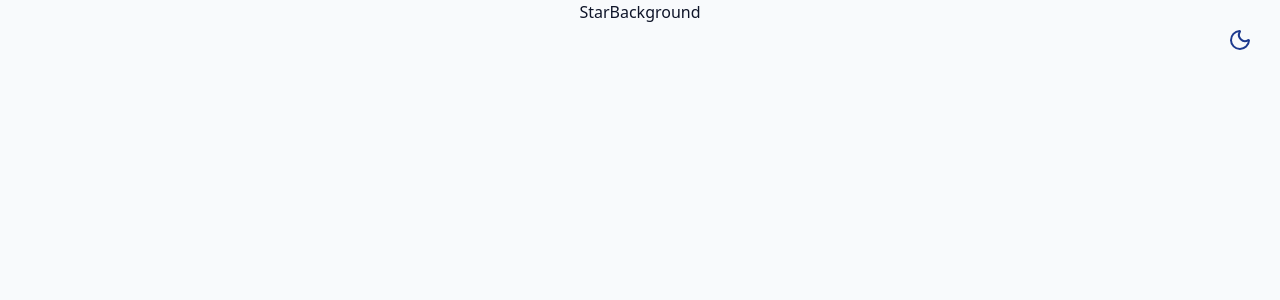
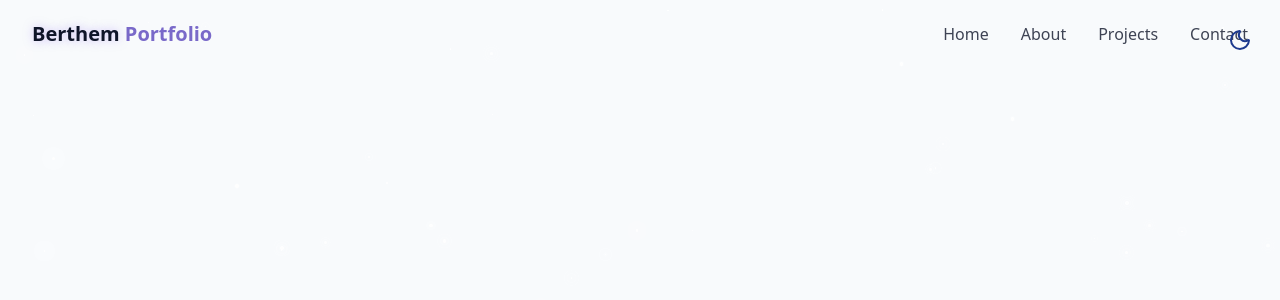
Before and after one commit to blaztviper22/space-theme-portfolio, a React (Vite) app: page / in a window 1280 px wide. Shown: the top 300 px of the page. Built offline with nearby package versions, Linux system fonts and the light colour scheme.

Commit message:
fixed meteors animation and Navbar component

```diff
--- a/src/components/Navbar.tsx
+++ b/src/components/Navbar.tsx
@@ -1,6 +1,89 @@
+import { useEffect, useState } from "react";
+import { cn } from "../utilities/utils";
+import { Menu, X } from "lucide-react";
+
+const navItems = [
+  { name: "Home", href: "#home" },
+  { name: "About", href: "#about" },
+  { name: "Projects", href: "#projects" },
+  { name: "Contact", href: "#contact" },
+];
+
 function Navbar() {
+  const [isScrolled, setIsScrolled] = useState(false);
+  const [isMenuOpen, setIsMenuOpen] = useState(false);
+
+  useEffect(() => {
+    const handleScroll = () => {
+      setIsScrolled(window.scrollY > 10);
+    };
+
+    window.addEventListener("scroll", handleScroll);
+
+    return () => {
+      window.removeEventListener("scroll", handleScroll);
+    };
+  }, []);
+
   return (
-    <div>Navbar</div>
+    <nav className={cn("fixed w-full z-40 transition-all duration-300",
+      isScrolled ? "py-3 bg-background/80 backdrop-blur-md shadow-xs" : "py-5"
+    )}>
+      <div className="container flex items-center justify-between">
+        <a
+          className="text-xl font-bold text-primary flex items-center"
+          href="#hero"
+        >
+          <span>
+            <span className="text-glow text-foreground">Berthem</span> Portfolio
+          </span>
+        </a>
+
+        {/* Desktop Nav */}
+        <div className="hidden md:flex space-x-8">
+          {navItems.map((item, key) => (
+            <a
+              key={key}
+              className="text-foreground/80 hover:text-primary transition-colors duration-300"
+              href={item.href}
+            >
+              {item.name}
+            </a>
+          ))}
+        </div>
+
+        {/* Mobile Nav */}
+        <button
+          onClick={() => setIsMenuOpen(prev => !prev)}
+          className="md:hidden p-2 text-foreground z-50"
+          aria-label={isMenuOpen ? "Close menu" : "Open menu"}
+        >
+          {isMenuOpen ? <X size={24} /> : <Menu size={24} />}
+        </button>
+
+        <div className={cn(
+          "fixed inset-0 bg-background/95 backdrop-blur-md flex flex-col items-center justify-center",
+          "transition-all duration-300 md:hidden",
+          isMenuOpen
+            ? "opacity-100 pointer-events-auto"
+            : "opacity-0 pointer-events-none"
+          )}
+        >
+          <div className="flex flex-col space-y-8 text-xl">
+            {navItems.map((item, key) => (
+              <a
+                key={key}
+                className="text-foreground/80 hover:text-primary transition-colors duration-300"
+                href={item.href}
+                onClick={() => setIsMenuOpen(false)}
+              >
+                {item.name}
+              </a>
+            ))}
+          </div>
+        </div>
+      </div>
+    </nav>
   )
 }
 
--- a/src/components/StarBackground.tsx
+++ b/src/components/StarBackground.tsx
@@ -10,16 +10,40 @@ type Star = {
     animationDuration: number;
 };
 
+// id, size, x, y, delay, animationDuration
+type Meteor = {
+    id: number;
+    size: number;
+    x: number;
+    y: number;
+    delay: number;
+    animationDuration: number;
+};
+
+
 function StarBackground() {
     const [stars, setStars] = useState<Star[]>([]);
+    const [meteors, setMeteors] = useState<Meteor[]>([]);
 
     useEffect(() => {
         generateStars();
+        generateMeteors();
+
+        const handleResize = () => {
+            generateStars();
+        };
+
+        window.addEventListener("resize", handleResize);
+
+        return () => {
+            window.removeEventListener("resize", handleResize);
+        };
     }, []);
 
     const generateStars = () => {
         const numberOfStars = Math.floor(
-            Math.floor(innerWidth * innerHeight) / 1000
+            // set number of stars based on screen size
+            Math.floor(innerWidth * innerHeight) / 10000
         );
 
         const newStars: Star[] = [];
@@ -39,8 +63,50 @@ function StarBackground() {
         setStars(newStars);
     };
 
+    const generateMeteors = () => {
+        const numberOfMeteors = 5 // set number of meteors based on screen size
+
+        const newMeteors: Meteor[] = [];
+
+        for(let i = 0; i < numberOfMeteors; i++) {
+            newMeteors.push({
+                id: i,
+                size: Math.random() * 2 + 1, // Size between 1 and 3
+                x: Math.random() * 100,
+                y: Math.random() * 20,
+                delay: Math.random() * 15, // Delay between 0s and 15s
+                animationDuration: Math.random() * 3 + 3 // Duration between 3s and 6s
+            });
+        };
+
+
+        setMeteors(newMeteors);
+    };
+
   return (
-    <div className="fixed inset-0 overflow-hidden pointer-events-none z-0">StarBackground</div>
+    <div className="fixed inset-0 overflow-hidden pointer-events-none z-0">
+      {stars.map(star => (
+        <div key={star.id} className="star animate-pulse-subtle" style={{
+          width: star.size + "px",
+          height: star.size + "px",
+          left: star.x + "%",
+          top: star.y + "%",
+          opacity: star.opacity,
+          animationDuration: star.animationDuration + "s",
+        }}/>
+      ))}
+
+      {meteors.map(meteor => (
+        <div key={meteor.id} className="meteor animate-meteor" style={{
+          width: meteor.size * 50 + "px",
+          height: meteor.size * 2 + "px",
+          left: meteor.x + "%",
+          top: meteor.y + "%",
+          animationDelay: meteor.delay + "s",
+          animationDuration: meteor.animationDuration + "s",
+        }}/>
+      ))}
+    </div>
   )
 }
 
--- a/src/index.css
+++ b/src/index.css
@@ -19,7 +19,7 @@
     --animate-fade-in-delayed-2: fade-in 0.7s ease-in 0.4s forwards;
     --animate-fade-in-delayed-3: fade-in 0.7s ease-in 0.6s forwards;
     --animate-fade-in-delayed-4: fade-in 0.7s ease-in 0.8s forwards;
-    --animate-meteor: meteor 1s linear infinite;
+    --animate-meteor: meteor 5s linear infinite;
 
     /* keyframes are animations that how should act */
     @keyframes fload {
@@ -49,7 +49,7 @@
             opacity: 1;
         }
         70% {
-            opacity: 1;;
+            opacity: 1;
         }
         100% {
             transform: rotate(215deg) translateX(-500px);
@@ -151,6 +151,7 @@
 @utility meteor {
     @apply absolute bg-linear-to-r from-white via-white to-transparent rounded-full;
     box-shadow: 0 0 10px 2px rgba(255, 255, 255, 0.3);
+    opacity: 0; /* Add this line */
 }
 
 #root {
--- a/src/pages/Home.tsx
+++ b/src/pages/Home.tsx
@@ -1,9 +1,10 @@
+import Navbar from "../components/Navbar"
 import StarBackground from "../components/StarBackground"
 import ThemeToggle from "../components/ThemeToggle"
 
 function Home() {
   return (
-    <div className="min-h-screen bg-background text-foreground overflow-x-hidden">
+    <div className="min-h-dvh bg-background text-foreground overflow-x-hidden">
 
         {/* Theme toggle */}
         <ThemeToggle />
@@ -12,7 +13,7 @@ function Home() {
         <StarBackground />
 
         {/* Navbar */}
-
+        <Navbar />
 
         {/* Main Content */}
 
```
